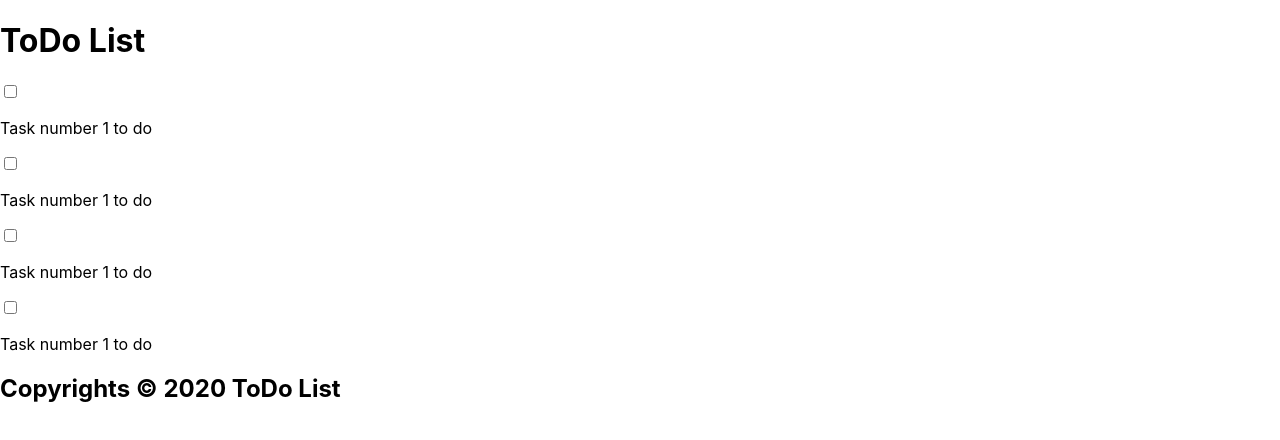
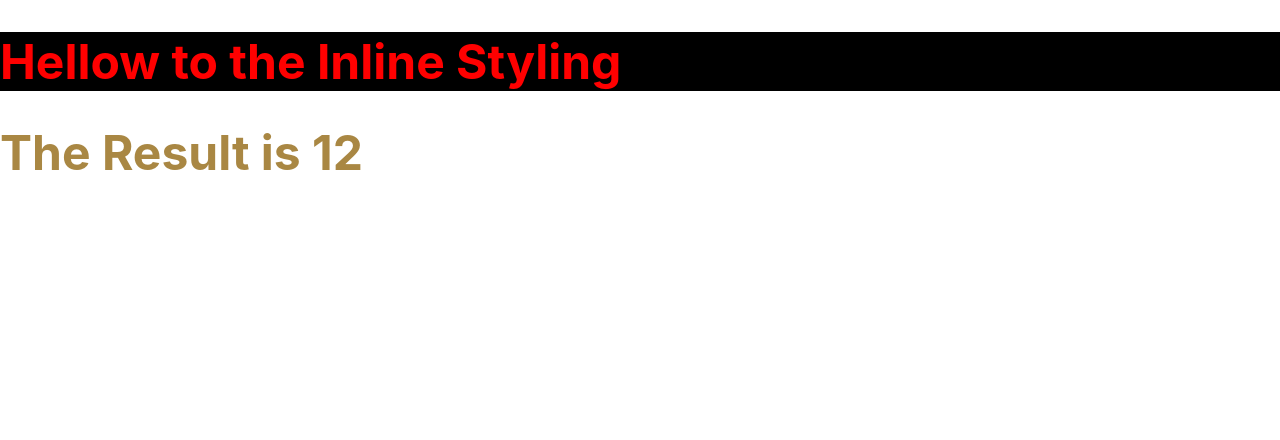
Before and after one commit to webdev-code/reactjs, a React (Create React App) app: page / in a window 1280 px wide. Shown: the top 440 px of the page. Built offline with nearby package versions, Linux system fonts and the light colour scheme.

Commit message:
inline styling

```diff
--- a/src/App.js
+++ b/src/App.js
@@ -1,9 +1,10 @@
 import React from 'react';
+import InlineStyling from './InlineStyling';
 // import MyInfo from './MyInfo';
 // import Header from './Header';
 // import MainContent from './MainContent';
 // import Footer from './Footer';
-import ToDo from './ToDoPhase1';
+// import ToDo from './ToDoPhase1';
 
 function App() {
   return (
@@ -11,8 +12,9 @@ function App() {
       {/* <MyInfo />
       <Header />
       <MainContent />
-      <Footer /> */}
-      <ToDo />
+      <Footer />
+       <ToDo />*/}
+      <InlineStyling />
     </div>
   );
 }
--- /dev/null
+++ b/src/InlineStyling.js
@@ -0,0 +1,37 @@
+import React from 'react';
+
+//arrow function for calculating the sum
+const sum = (num1, num2) => {
+  return num1 + num2;
+};
+
+//calling the sum function and storing the answer in result
+const result = sum(1, 11);
+
+//object for styling
+const stylesObj = {
+  fontSize: '24px',
+};
+
+//checking and applying properties to stylesObj
+if (result < 10) {
+  stylesObj.color = '#339989';
+} else {
+  stylesObj.color = '#A98743';
+}
+
+function InlineStyling() {
+  return (
+    //   inline Styling using stylesObj
+    <div style={stylesObj}>
+      {/* defining the styles inline using style attribute and js object */}
+
+      <h1 style={{ color: 'red', backgroundColor: 'black' }}>
+        Hellow to the Inline Styling
+      </h1>
+      <h1>The Result is {`${result}`}</h1>
+    </div>
+  );
+}
+
+export default InlineStyling;
```
